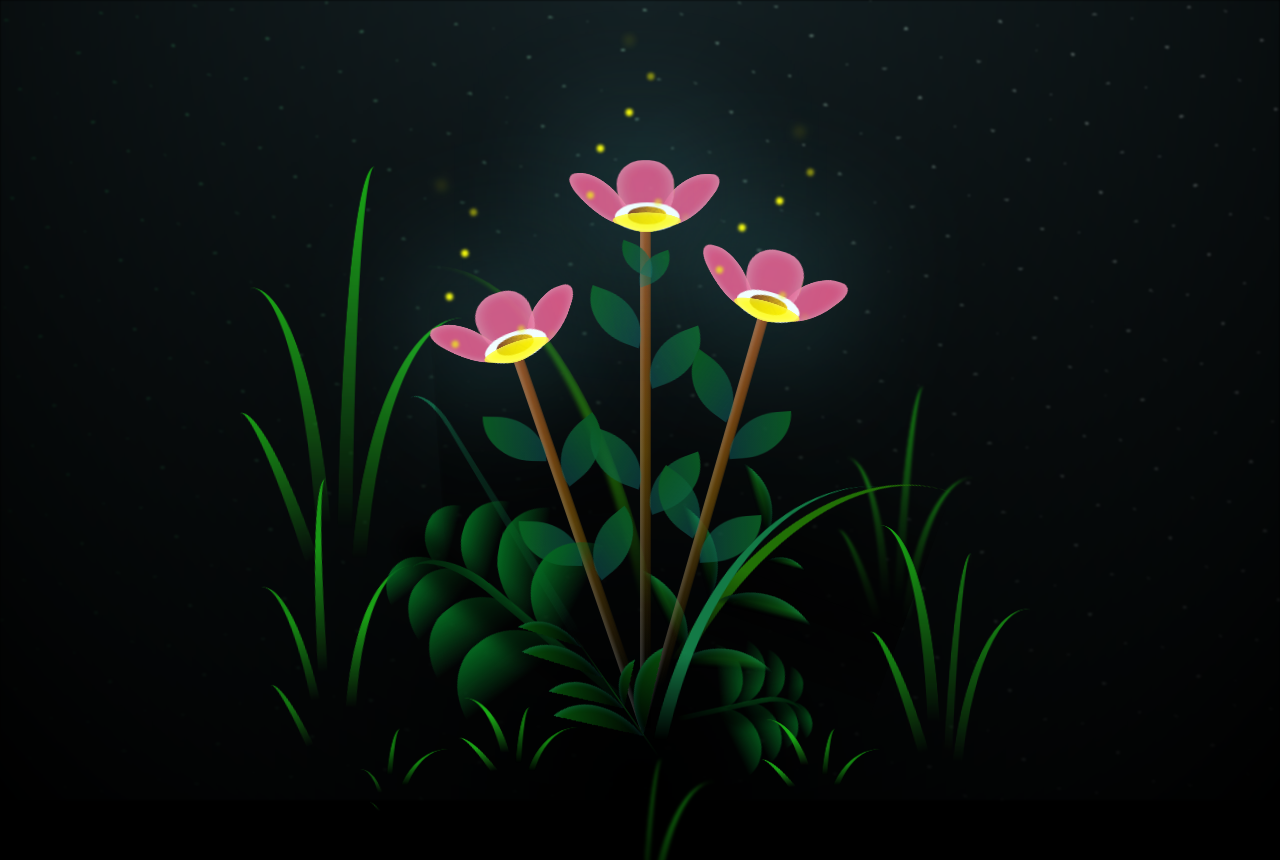
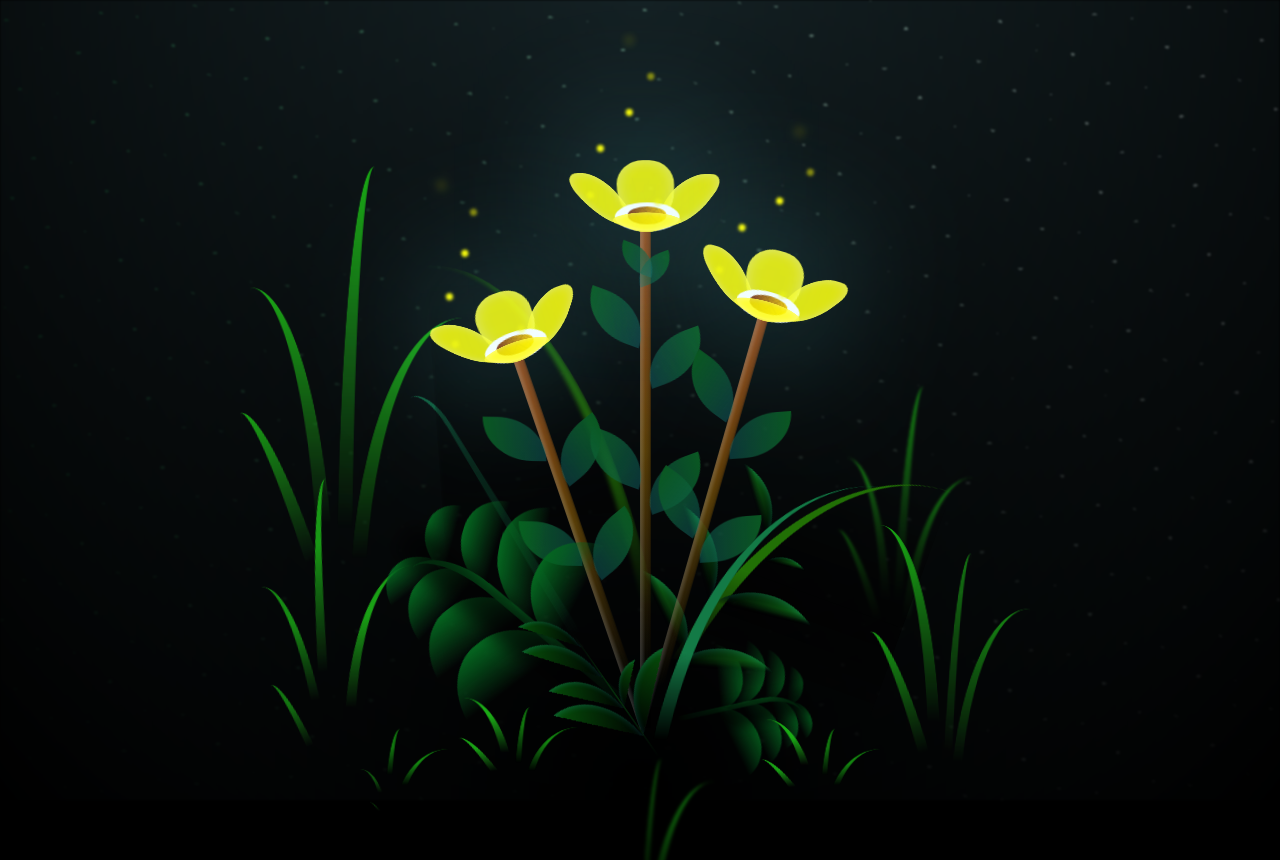
Before and after one commit to Bactar1on/yellow, a plain HTML site: page index.html in a window 1280 px wide. Shown: the top 860 px of the page. Drawn offline with Linux system fonts and the light colour scheme.

Commit message:
Update styles.css

```diff
--- a/styles.css
+++ b/styles.css
@@ -165,7 +165,7 @@ body {
   height: 11vmin;
   border-radius: 51% 49% 47% 53%/44% 45% 55% 69%;
   background-color: #fffb00;
-  background-image: linear-gradient(to top, #ee5286, #ee5286);
+  background-image: linear-gradient(to top, #fffb00, #fffb00);
   transform-origin: bottom center;
   opacity: 0.9;
   box-shadow: inset 0 0 2vmin rgba(255, 255, 255, 0.5);
```
